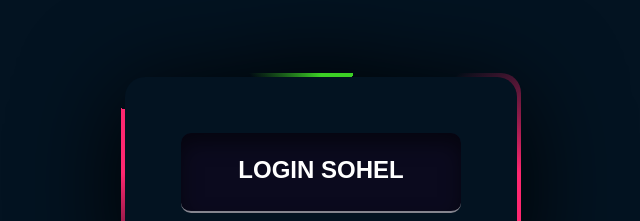
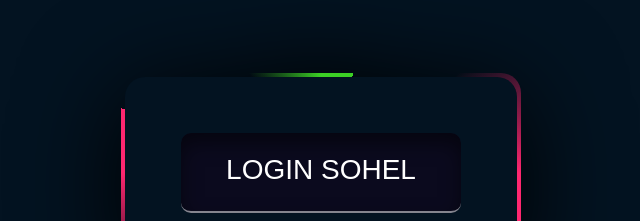
Before and after one commit to sohel369/Modern-Animated-login-page, a plain HTML site: page index.html in a window 1280 px wide. Shown: the part 227-448 px from the top of the page, 319-959 px from the left. Drawn offline with Linux system fonts and the light colour scheme.

Commit message:
h1 update

```diff
--- a/css/style.css
+++ b/css/style.css
@@ -97,8 +97,8 @@ body {
 }
 .loginbx h1{
     text-transform: uppercase;
-    font-weight: 800;
-    font-size: 24px;
+    font-weight: 500;
+    font-size: 28px;
     display: block;
 }
 .box:hover .loginbx{
```
